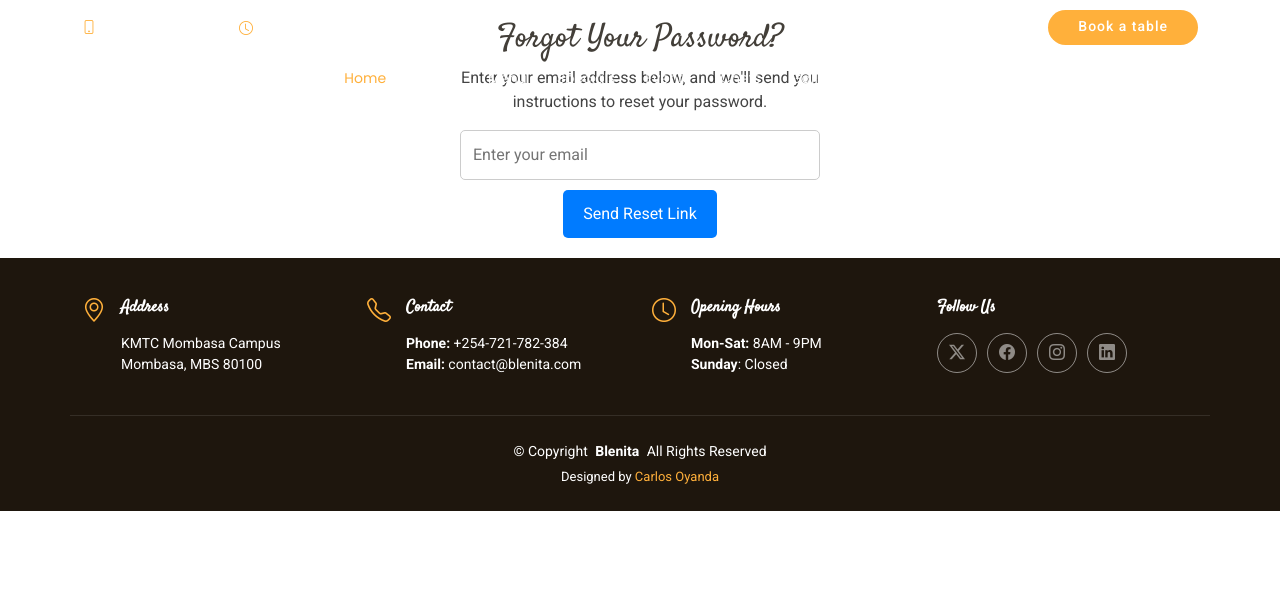
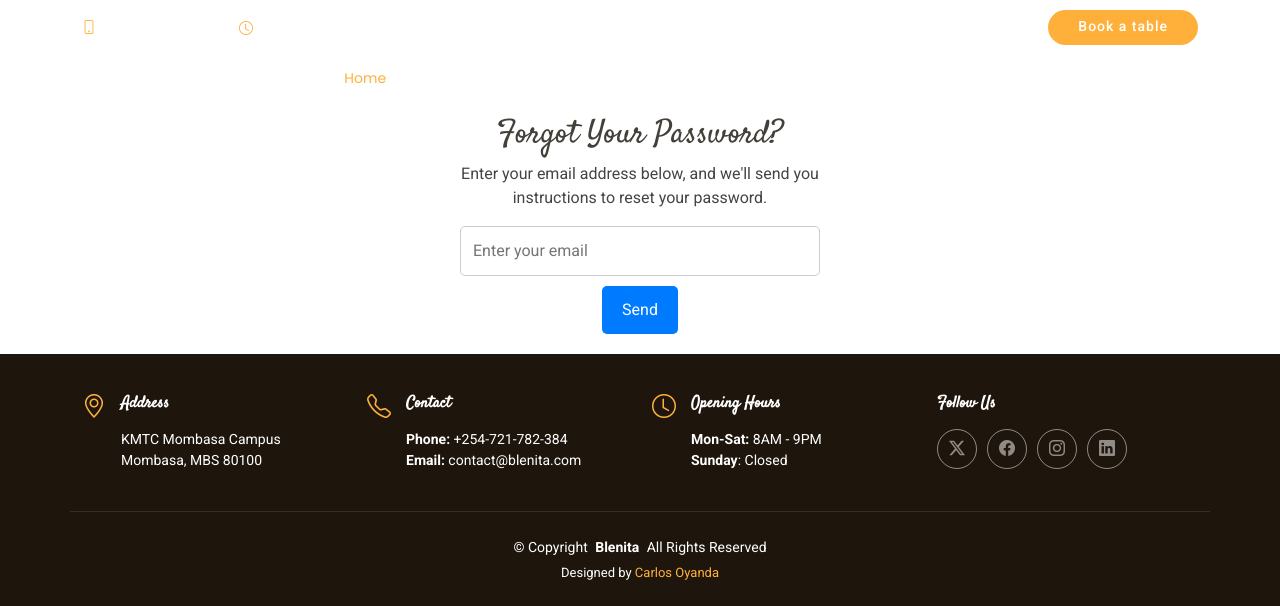
Before and after one commit to Akula404/Blenita.io, a Django app: page /reset_password/ in a window 1280 px wide. Shown: the top 606 px of the page. Run offline with Django 5.2, Linux system fonts and the light colour scheme; some libraries are stand-ins or nearby versions.

Commit message:
Updated files

```diff
--- a/templates/accounts/password_reset.html
+++ b/templates/accounts/password_reset.html
@@ -22,14 +22,17 @@
         font-size: 16px;
     }
 </style>
-
+<br>
+<br>
+<br>
+<br>
 <div style="max-width: 400px; margin: auto; padding: 20px; text-align: center;">
     <h2>Forgot Your Password?</h2>
     <p>Enter your email address below, and we'll send you instructions to reset your password.</p>
     <form method="post">
         {% csrf_token %}
         <input type="email" name="email" placeholder="Enter your email" required>
-        <button type="submit">Send Reset Link</button>
+        <button type="submit">Send</button>
     </form>
 </div>
 {% endblock %}
```
